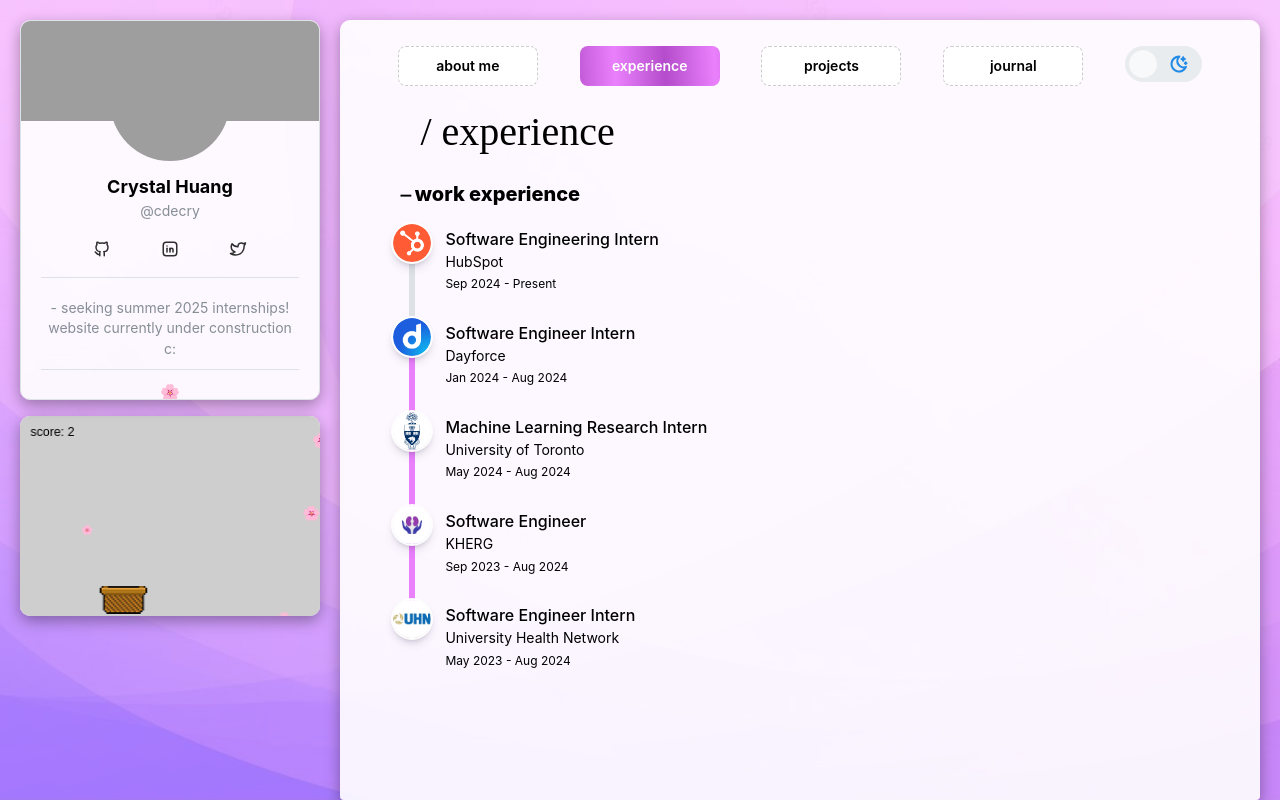
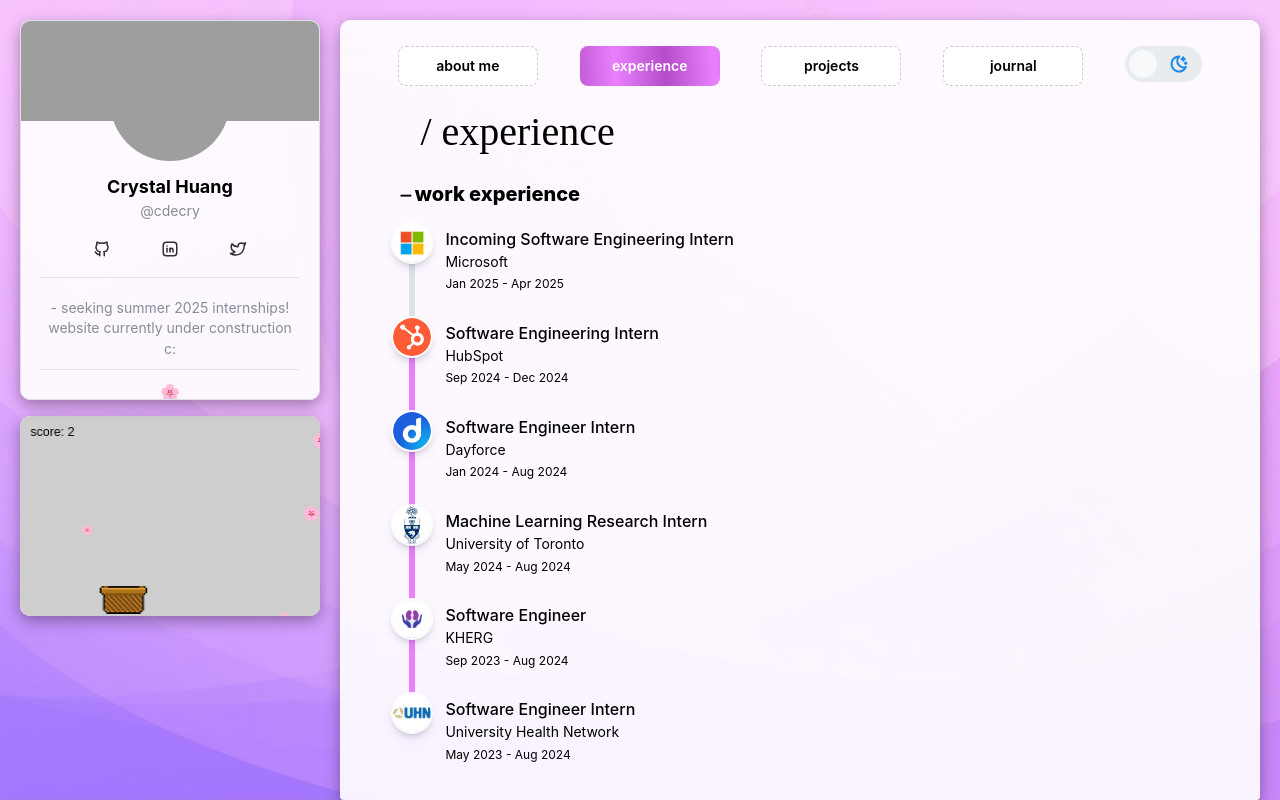
Before and after one commit to cdecry/cdecry.github.io, a React (Create React App) app: page / in a window 1280 px wide. Both pictures are taken after a click on the button "experience". Built offline with nearby package versions, Linux system fonts and the light colour scheme; grey boxes are pictures that could not be loaded; a web font is replaced by a local one.

Commit message:
Update experience page

```diff
--- a/src/components/experience/Experience.tsx
+++ b/src/components/experience/Experience.tsx
@@ -32,18 +32,18 @@
     }, []);
 
     const experienceList = [
-        // {
-        //     title: "Incoming Software Engineering Intern",
-        //     company: "Microsoft",
-        //     icon: microsoftIcon,
-        //     date: "Jan 2025 - Apr 2025",
-        //     location: "Vancouver, BC"
-        // },
+        {
+            title: "Incoming Software Engineering Intern",
+            company: "Microsoft",
+            icon: microsoftIcon,
+            date: "Jan 2025 - Apr 2025",
+            location: "Vancouver, BC"
+        },
         {
             title: "Software Engineering Intern",
             company: "HubSpot",
             icon: hubspotIcon,
-            date: "Sep 2024 - Present",
+            date: "Sep 2024 - Dec 2024",
             location: "Cambridge, MA"
         },
         {
@@ -91,7 +91,7 @@
                     &#9135; work experience
                 </Text>
                 <Space h="lg" />
-                <Timeline color="#ea80fc" reverseActive active={3} bulletSize={24} lineWidth={6} className="exp-timeline">
+                <Timeline color="#ea80fc" reverseActive active={4} bulletSize={24} lineWidth={6} className="exp-timeline">
                     {experienceList.map((item, idx) => (
                         <Timeline.Item
                             className={classes.fadeInNode}
```
